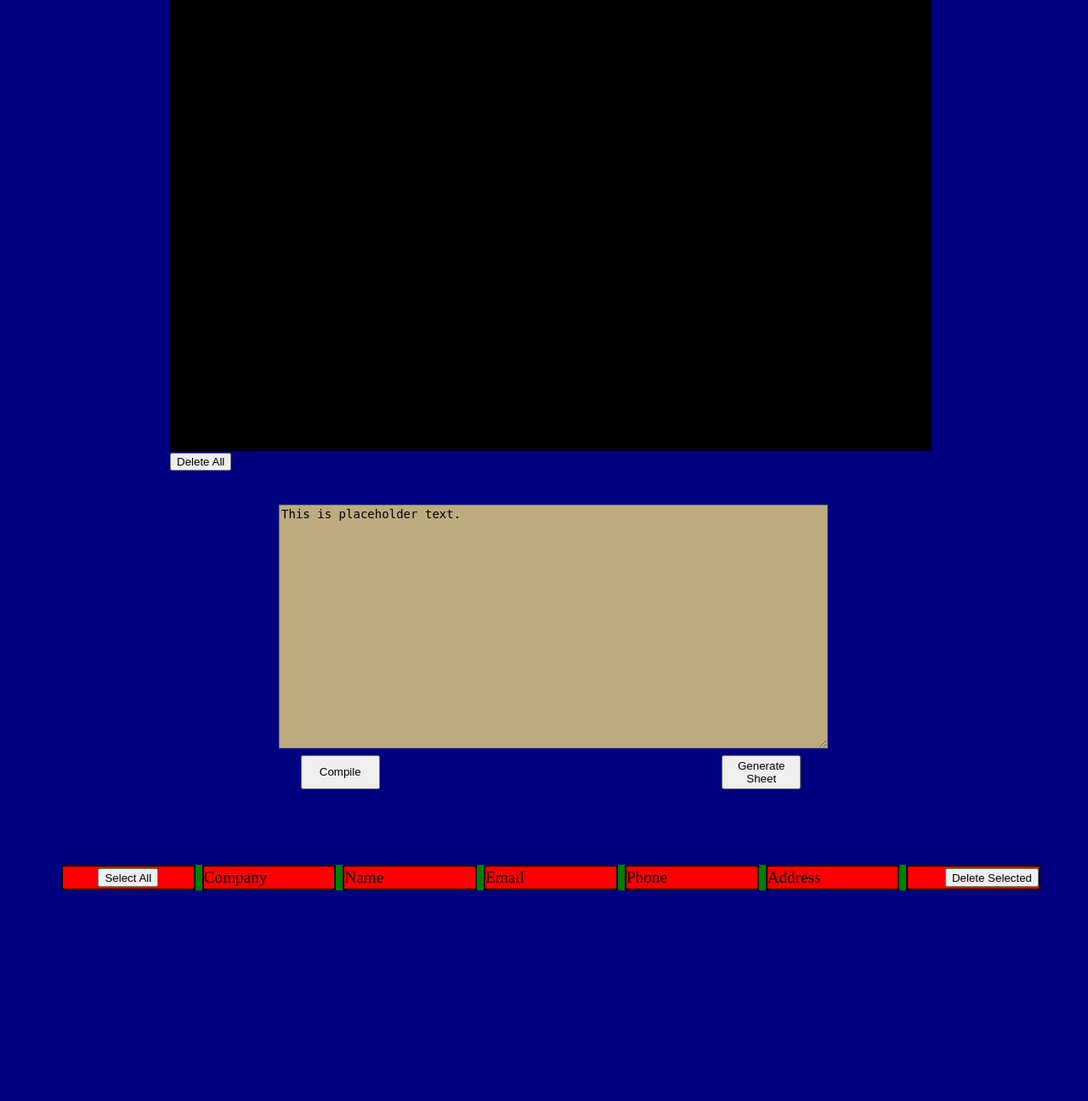
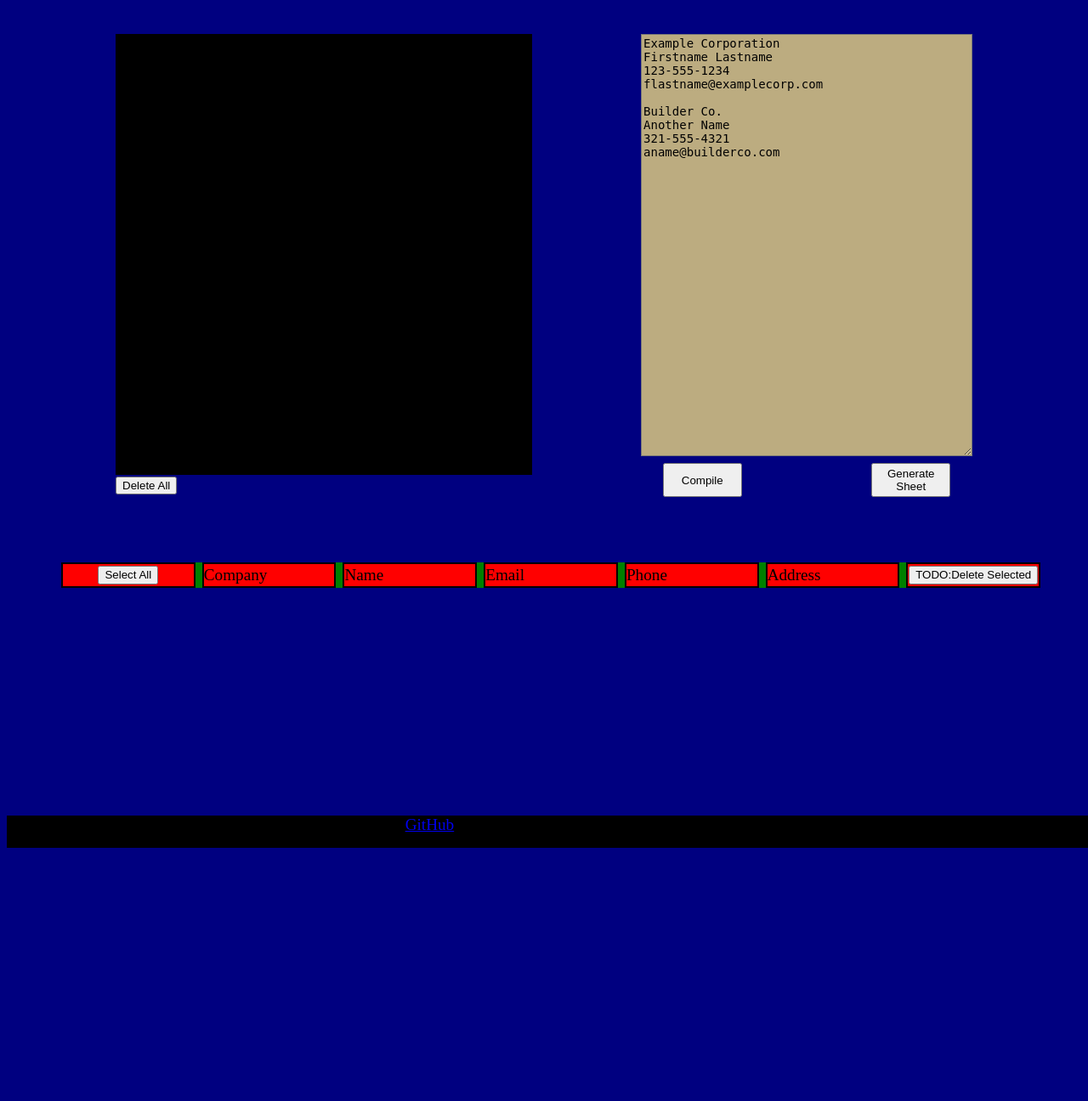
Before and after one commit to spark-c/web-contact-converter, a Flask app: page / in a window 1280 px wide. Shown: the part 80-1376 px from the top of the page at 85% size. After the commit the page ends 1078 px from the top, so only its background shows below. Run offline with Flask 2, Linux system fonts and the light colour scheme; data that the repository does not hold is empty.

Commit message:
some updates to layout and styling: -instructions and input areas are now in a two-column format -fixed up instructions to be neater and cleaner, with lists -placeholder text in the box is now the example contact info to demonstrate formatting -added a footer banner with my name, email, github link, and "Work in progress!" note -unfinsihed Delete Selected button now shows "TODO"

```diff
--- a/static/stylesheets/style.css
+++ b/static/stylesheets/style.css
@@ -15,6 +15,11 @@ body {
   padding-top: 200px;
 } */
 
+#upper {
+  display: flex;
+  flex-direction: row;
+}
+
 #banner {
   text-align: center;
   font-size: 5vh;
@@ -25,47 +30,40 @@ body {
 
 #instructions-wrapper {
   /* background-color: black; */
-  width: 70vw;
-  padding-left: 15vw;
+  display: flex;
+  flex-direction: column;
+  justify-content: center;
+  width: 40vw;
+  margin: 5vh 0vw 5vh 10vw;
+  /* padding-bottom: 4em; */
 }
 
 #instructions {
+  margin-top:
   text-align: center;
-  font-size: 1.2em;
+  font-size: 1.1em;
   background-color: black;
-  padding: 1vh;
-  /* width: 70vw;
-  padding-left: 15vw;
-  padding-top: 2vh; */
-}
-
-p {
-  font-size: .8em;
-  text-align: left;
 }
 
 #input-wrapper {
-  margin-left: 25vw;
   display: flex;
   flex-direction: column;
-  height: 20em;
-  margin-top: 5vh;
-
+  margin: 5vh 10vw 0vh 10vw;
 }
 
 #textarea {
   color: black;
   background-color: #BCAC80;
   font-size: .9em;
-  height: 20em;
-  width: 50vw;
+  width: 30vw;
+  height: 35em;
 }
 
 #input-button-wrapper {
   /* background-color: green; */
   display: flex;
   flex-direction: row;
-  width: 50vw;
+  /* width: 50vw; */
   justify-content: space-between;
 }
 
@@ -128,5 +126,22 @@ p {
 
 #delete-wrapper {
   display: flex;
-  justify-content: flex-end;
+  justify-content: center;
 }
+
+#footer {
+  position: absolute;
+  display: flex;
+  flex-direction: row;
+  background-color: black;
+  height: 2em;
+  width: 100vw;
+}
+
+.my-contact {
+  margin: 0px 2em 0px 2em;
+}
+
+.underline {
+  text-decoration: underline;
+}
--- a/templates/index.html
+++ b/templates/index.html
@@ -21,40 +21,44 @@
     </header>
 
     <div id='content'>
+      <div id='upper'>
         <div id='instructions-wrapper'>
           <div id='instructions'>
-          <p style='font-size:1.2em'>PLACEHOLDER - Use this tool in order to create a spreadsheet from contact information.
-          There is a box somewhere on this page that you can paste lots of info into.
-          Click the COMPILE button to add them to the table below.
-          Once you're finished, hit the GENERATE button to generate a spreadsheet
-          that you will be able to download. Click DELETE ALL (below this text) and refresh the page to clear all data.</p>
+            Use this tool in order to create a spreadsheet from contact information.
+            Enter contact information into the textbox according to the format described below.<br><br>
+            <ol>1) Click the COMPILE button to add the data from the textbox to the table.</ol>
+            <ol>2) Once you're finished, hit the GENERATE button to generate a spreadsheet!</ol>
+            <ol>3) Click DELETE ALL (below this text) to clear all data from the table.</ol>
 
-          <p>Format: the first line must be the company name. Each new line should hold a piece of contact info.
-          separate each block of info with an EMPTY line!!</p>
+            <span class='underline'>Format:</span>
+            <ul>The first line must be the company name.</ul>
+            <ul>Each new line should hold a piece of contact info.</ul>
+            <ul>Separate each block of info with an EMPTY line!!</ul>
+          </div>
 
-          <p>Super Corporation<br>
-          Alex Reams<br>
-          630-555-1234<br>
-          areams@supercorp.com<br>
-          <br>
-          Helios Realty<br>
-          Emil Jones<br>
-          645-555-9630<br>
-          ejones@email.com<br>
-
-
-        </div>
           <form name='delete-all-form' action='/delete_all' method='POST'>
             <input id='delete-all' type='submit' value='Delete All'>
           </form>
+
         </div>
 
 
         <div id='input-wrapper'>
-        <textarea id='textarea'>This is placeholder text.</textarea>
+          <textarea id='textarea'>
+Example Corporation
+Firstname Lastname
+123-555-1234
+flastname@examplecorp.com
+
+Builder Co.
+Another Name
+321-555-4321
+aname@builderco.com
+          </textarea>
           <div id='input-button-wrapper'>
             <div class='button-wrapper' id='compile-wrapper'><button id='compile-button' type='button' class=input-button name='compile'>Compile</button></div>
             <div class='button-wrapper' id='generate-wrapper'><button id='generate-button' type='button' onclick='generate()' class=input-button name='generate'>Generate Sheet</button></div>
+          </div>
         </div>
       </div>
 
@@ -67,7 +71,7 @@
             <div class='table-field in-head'>Email</div>
             <div class='table-field in-head'>Phone</div>
             <div class='table-field in-head'>Address</div>
-            <div id='delete-wrapper' class='table-field'><button id='delete' class='table-button' name='delete'>Delete Selected</button></div>
+            <div id='delete-wrapper' class='table-field'><button id='delete' class='table-button' name='delete'>TODO:Delete Selected</button></div>
           </div>
         </div>
         <div id="companies-wrapper" class='table-section'>
@@ -88,7 +92,13 @@
         </div>
       </div>
     </div>
-    <!-- <footer><p id='footer'>Collin made this!</p></footer> -->
+
+    <div id='footer'>
+      <div id='my-name' class='my-contact'>Collin Sparks</div>
+      <div id='my-email' class='my-contact'>cklsparks@gmail.com</div>
+      <div id='my-github' class='my-contact'><a href='https://github.com/spark-c/web-contact-converter' target='_blank'>GitHub</a></div>
+      <div id='wip' class='my-contact'>Work in progress!</div>
+    </div>
 
   </body>
 
```
Lines whose indentation alone changed are shown as unchanged.
